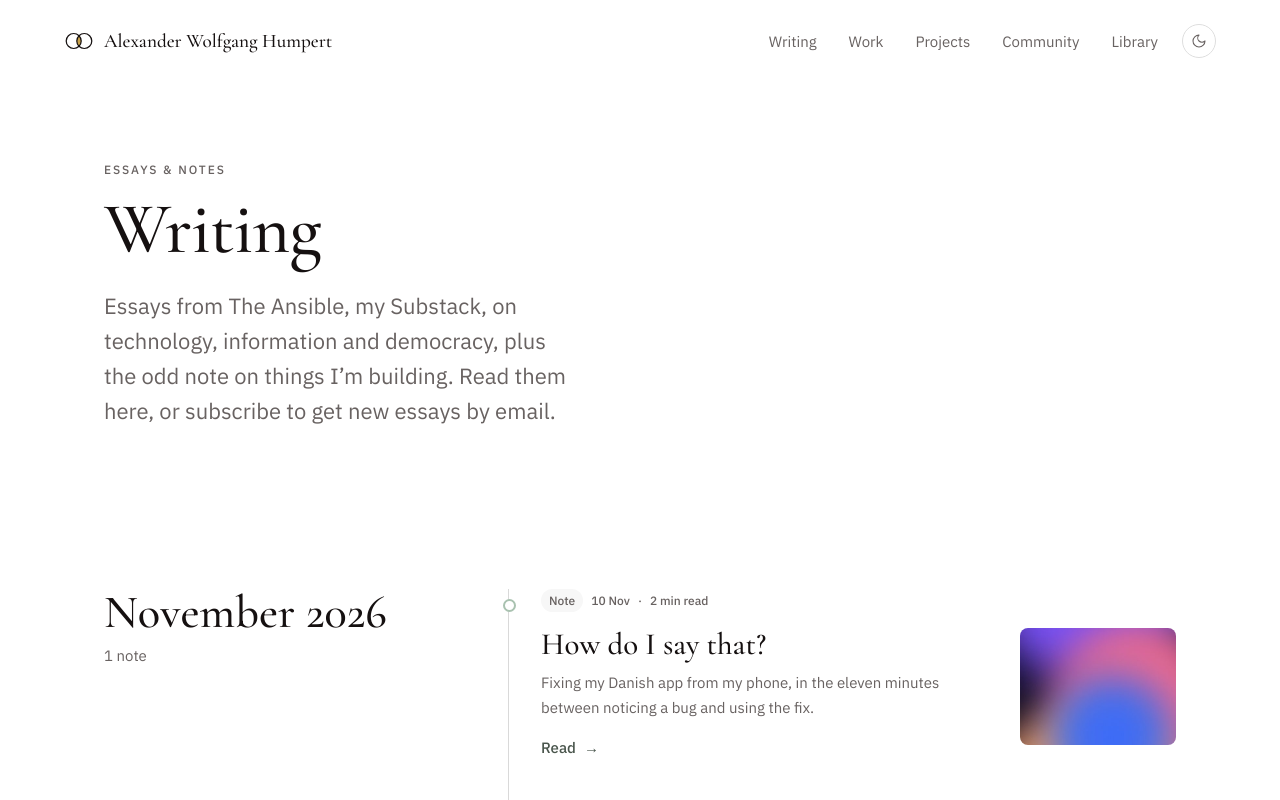
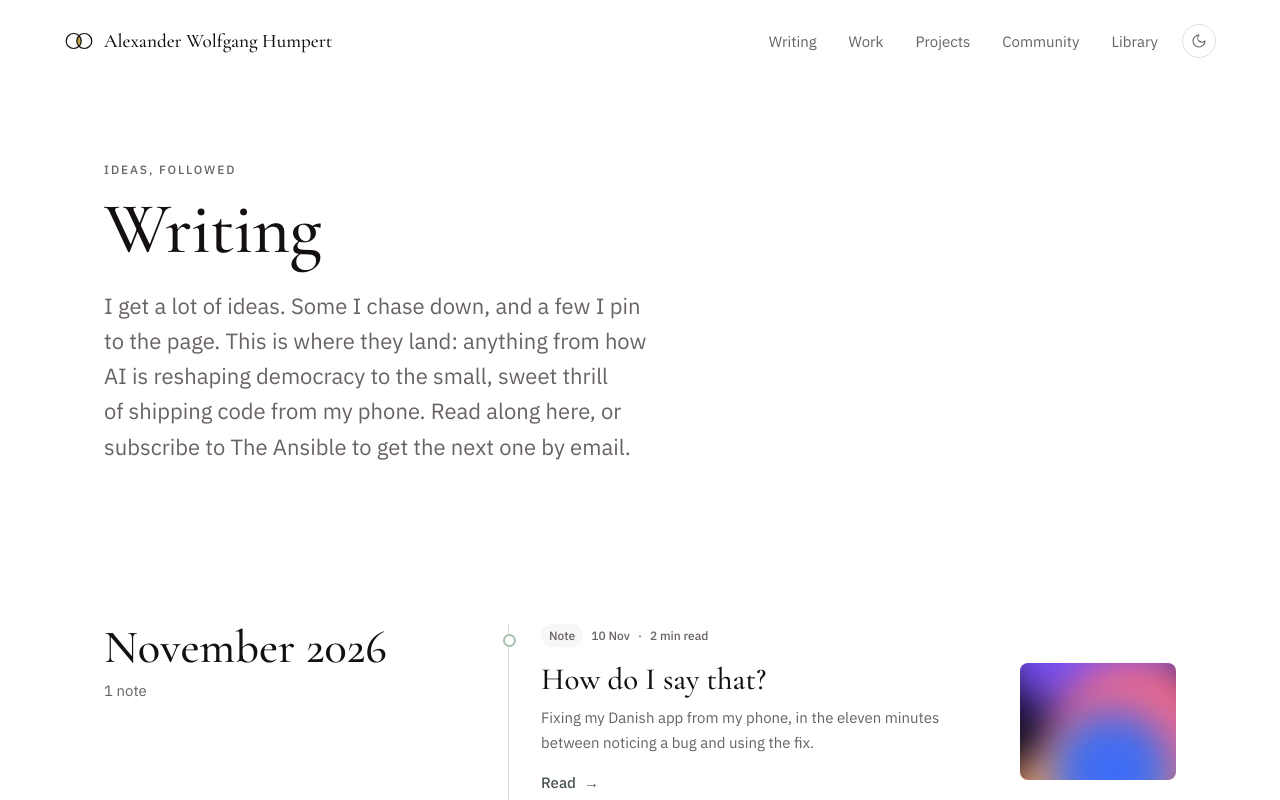
Before and after one commit to AlexHumpert/Website, a React (Vite) app in the folder my-website/: page /writing in a window 1280 px wide. Shown: the top 800 px of the page. Built offline with nearby package versions, Linux system fonts and the light colour scheme.

Commit message:
Make the Writing page intro more playful
Co-Authored-By: Claude Opus 5.5 <noreply@anthropic.com>

```diff
--- a/my-website/src/components/WritingPage.jsx
+++ b/my-website/src/components/WritingPage.jsx
@@ -117,14 +117,16 @@ export default function WritingPage() {
 
       <div className="container">
         <header className="timeline-intro">
-          <p className="timeline-kicker">Essays &amp; notes</p>
+          <p className="timeline-kicker">Ideas, followed</p>
           <h1 className="section-heading" style={{ marginBottom: 'var(--space-6)' }}>
             Writing
           </h1>
           <p className="timeline-intro-text">
-            Essays from {POSTS.find((post) => !post.note)?.publication ?? 'my Substack'}, my
-            Substack, on technology, information and democracy, plus the odd note on things
-            I&rsquo;m building. Read them here, or subscribe to get new essays by email.
+            I get a lot of ideas. Some I chase down, and a few I pin to the page. This is
+            where they land: anything from how AI is reshaping democracy to the small, sweet
+            thrill of shipping code from my phone. Read along here, or subscribe to{' '}
+            {POSTS.find((post) => !post.note)?.publication ?? 'my Substack'} to get the next
+            one by email.
           </p>
         </header>
 
```
